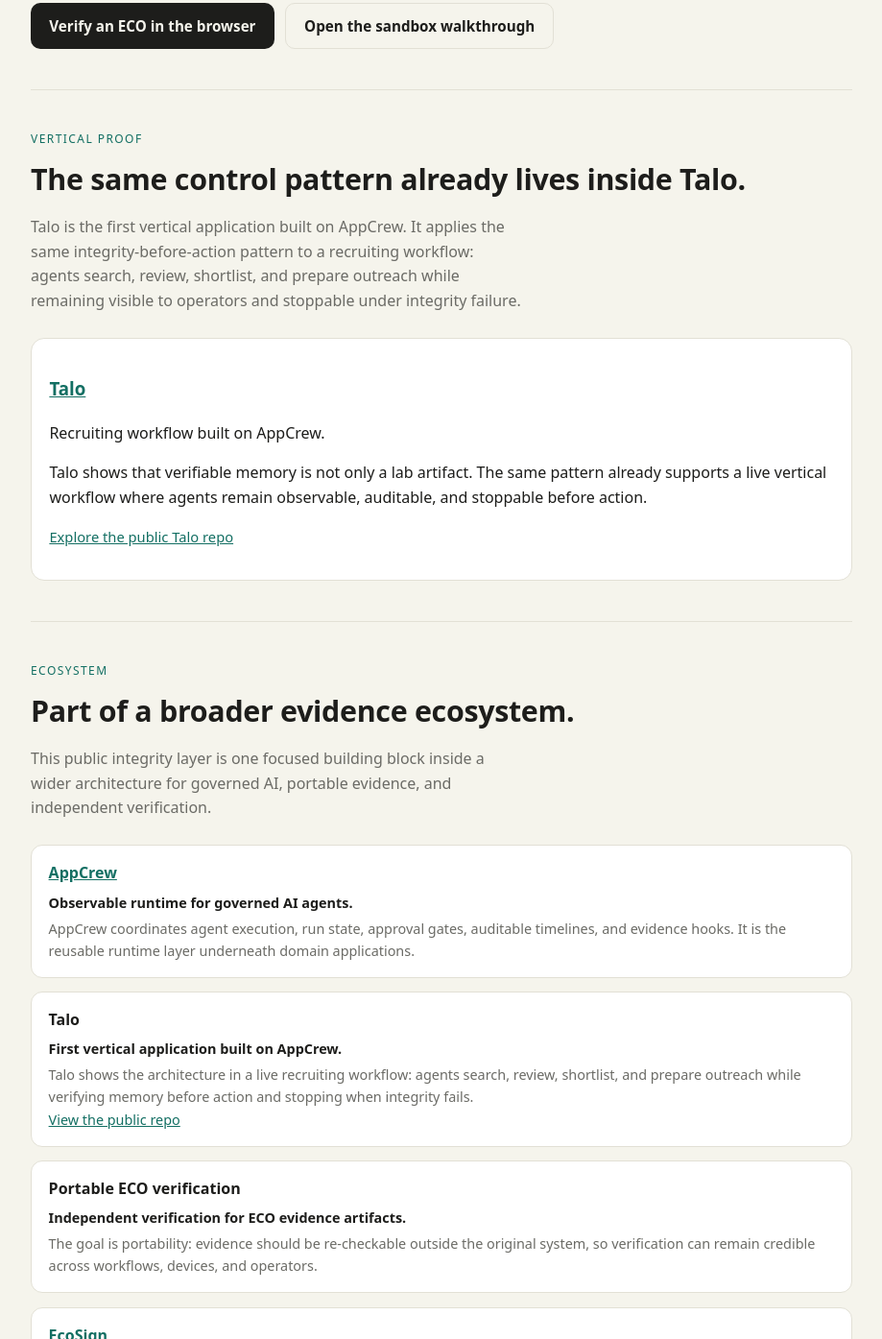
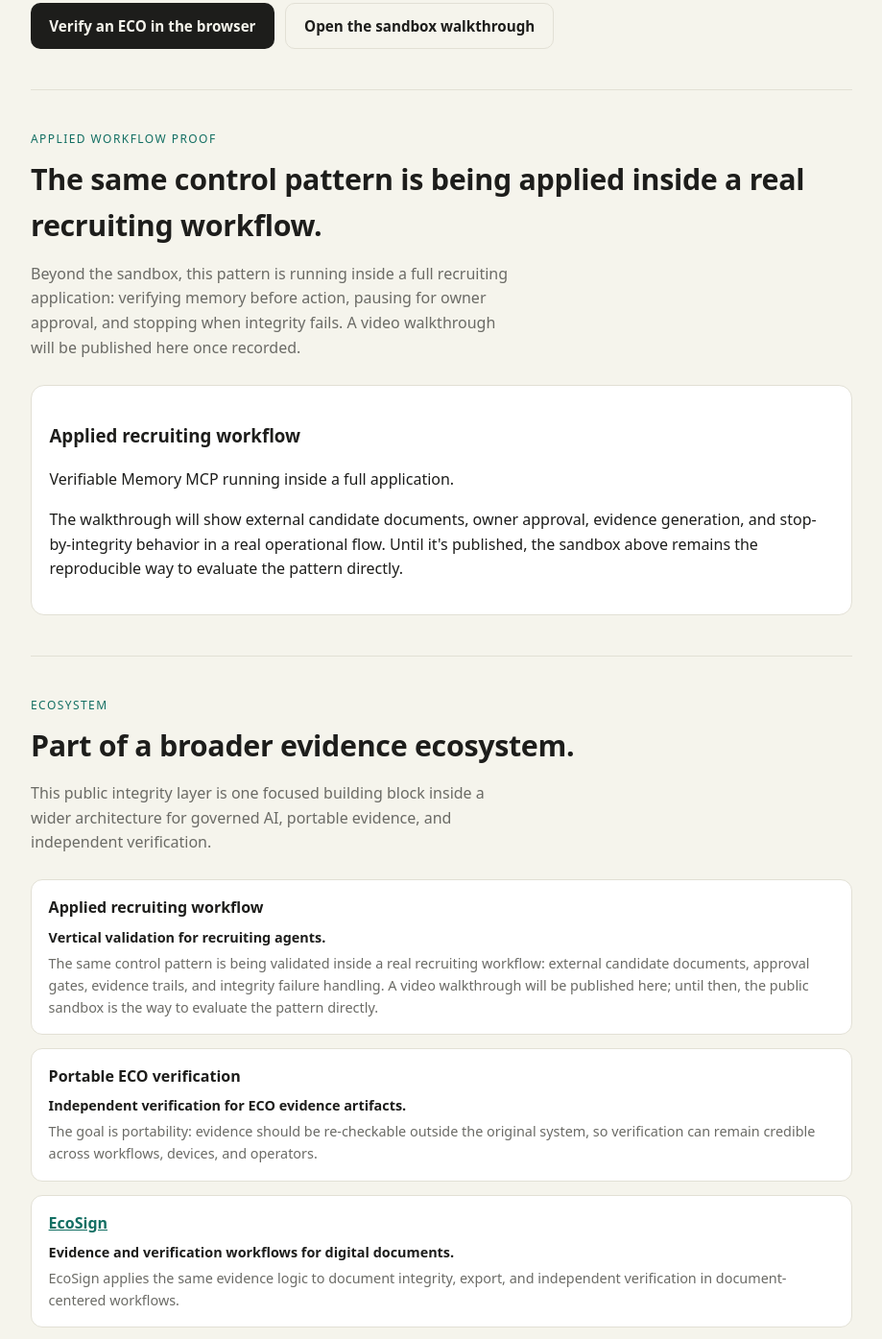
Before and after one commit to TemporalDynamics/verifiable-memory-mcp, a website: page index.html in a window 1280 px wide. Shown: the part 3480-4875 px from the top of the page at 96% size, without its empty margins (180-1099 px from the left). Drawn offline with Linux system fonts and the light colour scheme.

Commit message:
fix(landing): correct Talo framing — no public-repo claim, no AppCrew layering
The landing linked to github.com/TemporalDynamics/Talo as "the public
Talo repo" twice; Talo is private (AppCrew is the public one, and is
the same codebase under its prior name — not a separate runtime layer
Talo is "built on"). Both links 404 for any external visitor.

Reframed as applied-workflow proof: the pattern runs inside a real
recruiting application, video walkthrough pending, no link until it
exists. Organic phrasing — doesn't pre-explain "Talo is private"
before the reader has any context for what Talo is.

```diff
--- a/index.html
+++ b/index.html
@@ -391,16 +391,15 @@
   </section>
 
   <section id="talo">
-    <p class="kicker">Vertical proof</p>
-    <h2>The same control pattern already lives inside Talo.</h2>
+    <p class="kicker">Applied workflow proof</p>
+    <h2>The same control pattern is being applied inside a real recruiting workflow.</h2>
     <p class="section-lead">
-      Talo is the first vertical application built on AppCrew. It applies the same integrity-before-action pattern to a recruiting workflow: agents search, review, shortlist, and prepare outreach while remaining visible to operators and stoppable under integrity failure.
+      Beyond the sandbox, this pattern is running inside a full recruiting application: verifying memory before action, pausing for owner approval, and stopping when integrity fails. A video walkthrough will be published here once recorded.
     </p>
     <div class="video-card">
-      <h3><a href="https://github.com/TemporalDynamics/Talo">Talo</a></h3>
-      <p class="subhead">Recruiting workflow built on AppCrew.</p>
-      <p>Talo shows that verifiable memory is not only a lab artifact. The same pattern already supports a live vertical workflow where agents remain observable, auditable, and stoppable before action.</p>
-      <p class="video-cta"><a href="https://github.com/TemporalDynamics/Talo">Explore the public Talo repo</a></p>
+      <h3>Applied recruiting workflow</h3>
+      <p class="subhead">Verifiable Memory MCP running inside a full application.</p>
+      <p>The walkthrough will show external candidate documents, owner approval, evidence generation, and stop-by-integrity behavior in a real operational flow. Until it's published, the sandbox above remains the reproducible way to evaluate the pattern directly.</p>
     </div>
   </section>
 
@@ -412,15 +411,9 @@
     </p>
     <div class="ecosystem-list">
       <div class="ecosystem-item">
-        <h3><a href="https://github.com/TemporalDynamics/AppCrew">AppCrew</a></h3>
-        <p class="subhead">Observable runtime for governed AI agents.</p>
-        <p>AppCrew coordinates agent execution, run state, approval gates, auditable timelines, and evidence hooks. It is the reusable runtime layer underneath domain applications.</p>
-      </div>
-      <div class="ecosystem-item">
-        <h3>Talo</h3>
-        <p class="subhead">First vertical application built on AppCrew.</p>
-        <p>Talo shows the architecture in a live recruiting workflow: agents search, review, shortlist, and prepare outreach while verifying memory before action and stopping when integrity fails.</p>
-        <p class="video-cta"><a href="https://github.com/TemporalDynamics/Talo">View the public repo</a></p>
+        <h3>Applied recruiting workflow</h3>
+        <p class="subhead">Vertical validation for recruiting agents.</p>
+        <p>The same control pattern is being validated inside a real recruiting workflow: external candidate documents, approval gates, evidence trails, and integrity failure handling. A video walkthrough will be published here; until then, the public sandbox is the way to evaluate the pattern directly.</p>
       </div>
       <div class="ecosystem-item">
         <h3>Portable ECO verification</h3>
```
Also changed, not shown: README.md.
